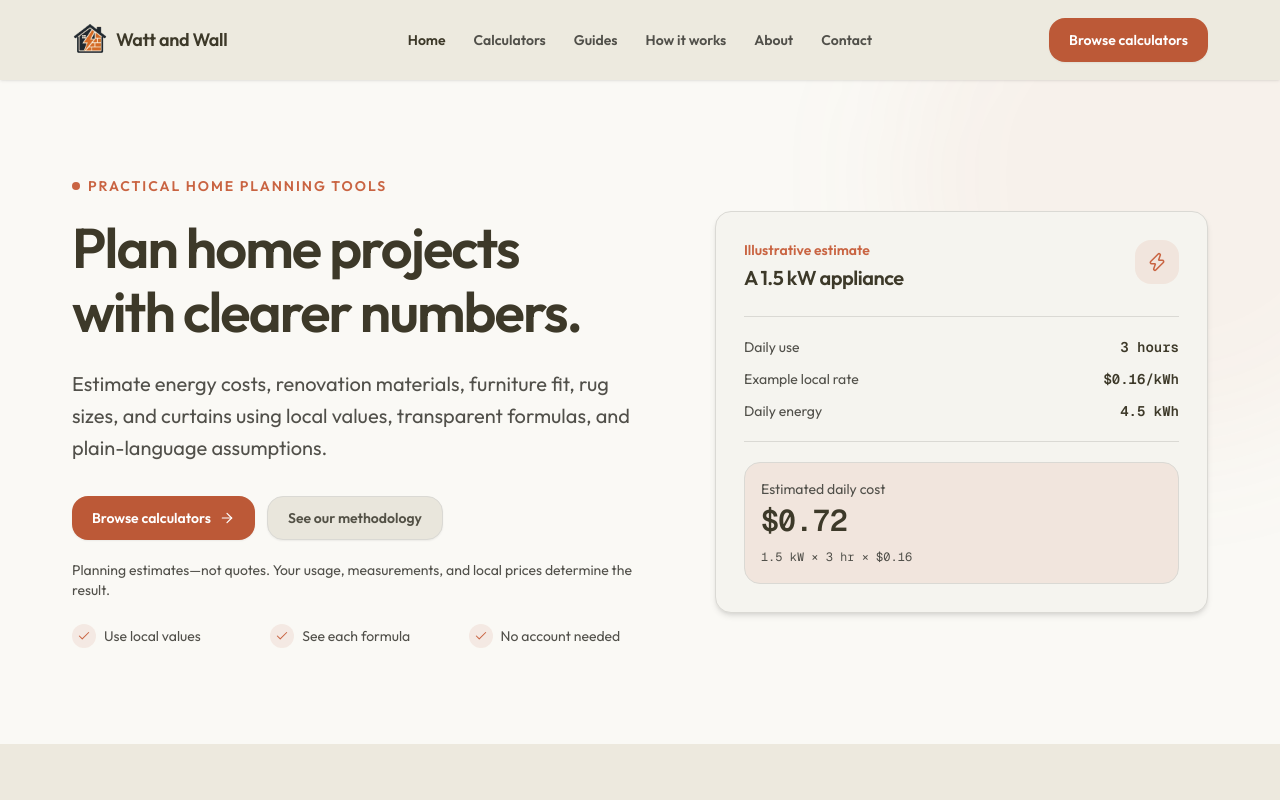
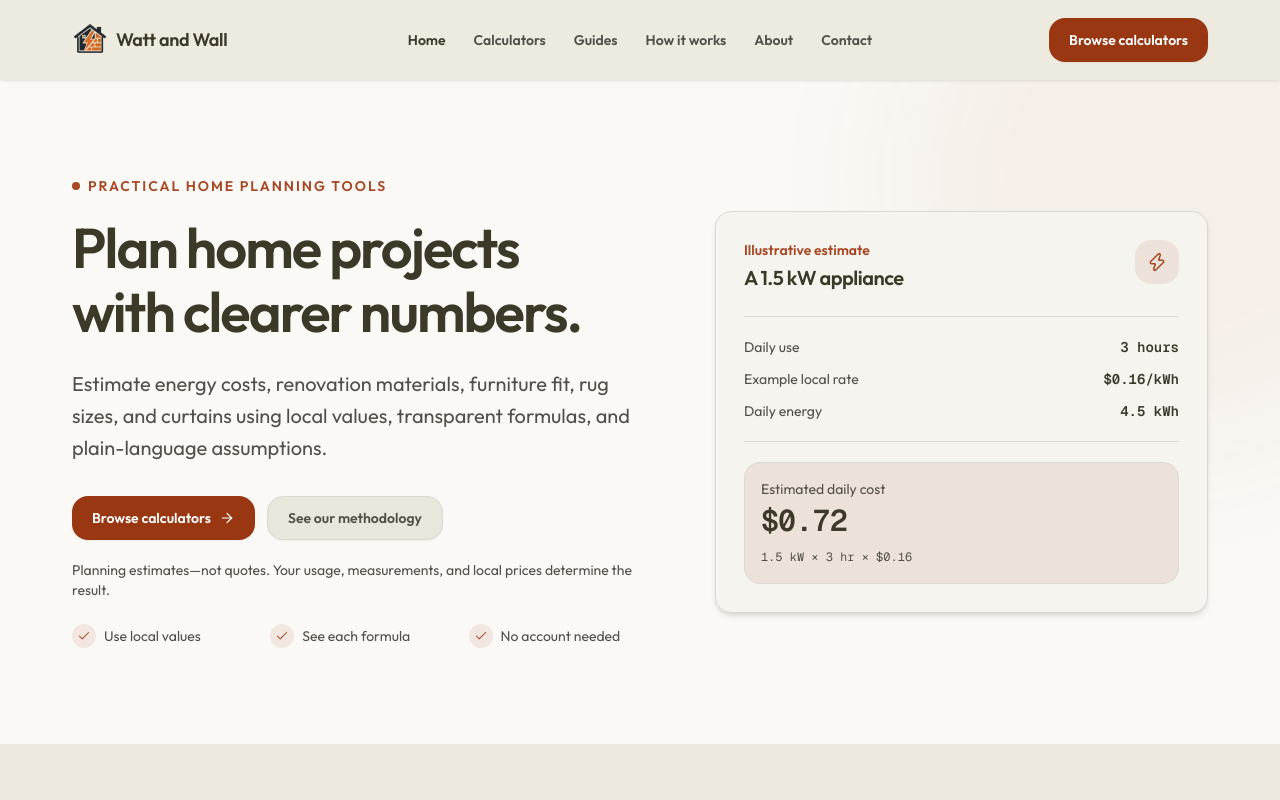
Before and after one commit to rudra2410/watt-wall, a Next.js app: page / in a window 1280 px wide. Shown: the top 800 px of the page. Built offline with nearby package versions, Linux system fonts and the light colour scheme.

Commit message:
Fix brand color contrast

```diff
--- a/app/globals.css
+++ b/app/globals.css
@@ -8,9 +8,9 @@
   --card-section: oklch(0.9341 0.0153 90.239);
   --popover: oklch(1 0 0);
   --popover-foreground: oklch(0.2671 0.0196 98.939);
-  --primary: oklch(0.6171 0.1375 39.0427);
-  --primary-strong: oklch(0.58 0.1375 39.0427);
-  --primary-strong-hover: oklch(0.55 0.1375 39.0427);
+  --primary: oklch(0.52 0.1375 39.0427);
+  --primary-strong: oklch(0.47 0.1375 39.0427);
+  --primary-strong-hover: oklch(0.44 0.1375 39.0427);
   --primary-foreground: oklch(1 0 0);
   --secondary: oklch(0.9245 0.0138 92.9892);
   --secondary-foreground: oklch(0.4334 0.0177 98.6048);
@@ -22,7 +22,7 @@
   --destructive-foreground: oklch(1 0 0);
   --border: oklch(0.8847 0.0069 97.3627);
   --input: oklch(0.7621 0.0156 98.3528);
-  --ring: oklch(0.6171 0.1375 39.0427);
+  --ring: oklch(0.52 0.1375 39.0427);
   --radius: 1rem;
   --shadow-color: oklch(0 0 0);
 }
--- a/components/marketing/final-cta-section.tsx
+++ b/components/marketing/final-cta-section.tsx
@@ -15,7 +15,7 @@ export function FinalCtaSection() {
 
           <div className="relative grid w-full gap-8 lg:grid-cols-[minmax(0,1fr)_18.5rem] lg:items-center lg:gap-12">
             <div className="max-w-[43rem]">
-              <p className="text-sm leading-5 font-bold tracking-[0.12em] text-primary uppercase">Start your estimate</p>
+              <p className="text-sm leading-5 font-bold tracking-[0.12em] text-card uppercase">Start your estimate</p>
               <h2 id="final-cta-title" className="mt-3 text-[1.75rem] leading-9 font-semibold tracking-[-0.025em] text-balance sm:text-4xl sm:leading-[2.75rem]">
                 Ready to make a clearer estimate?
               </h2>
```
